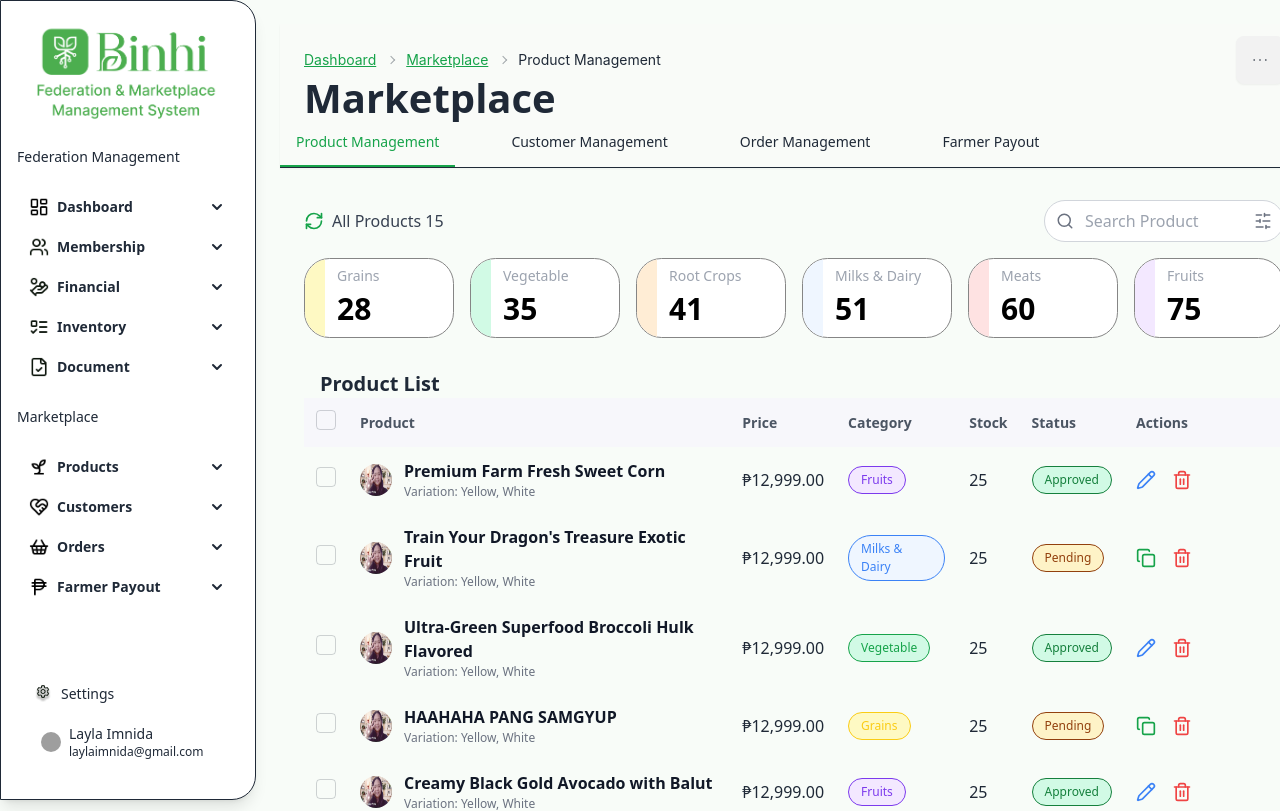
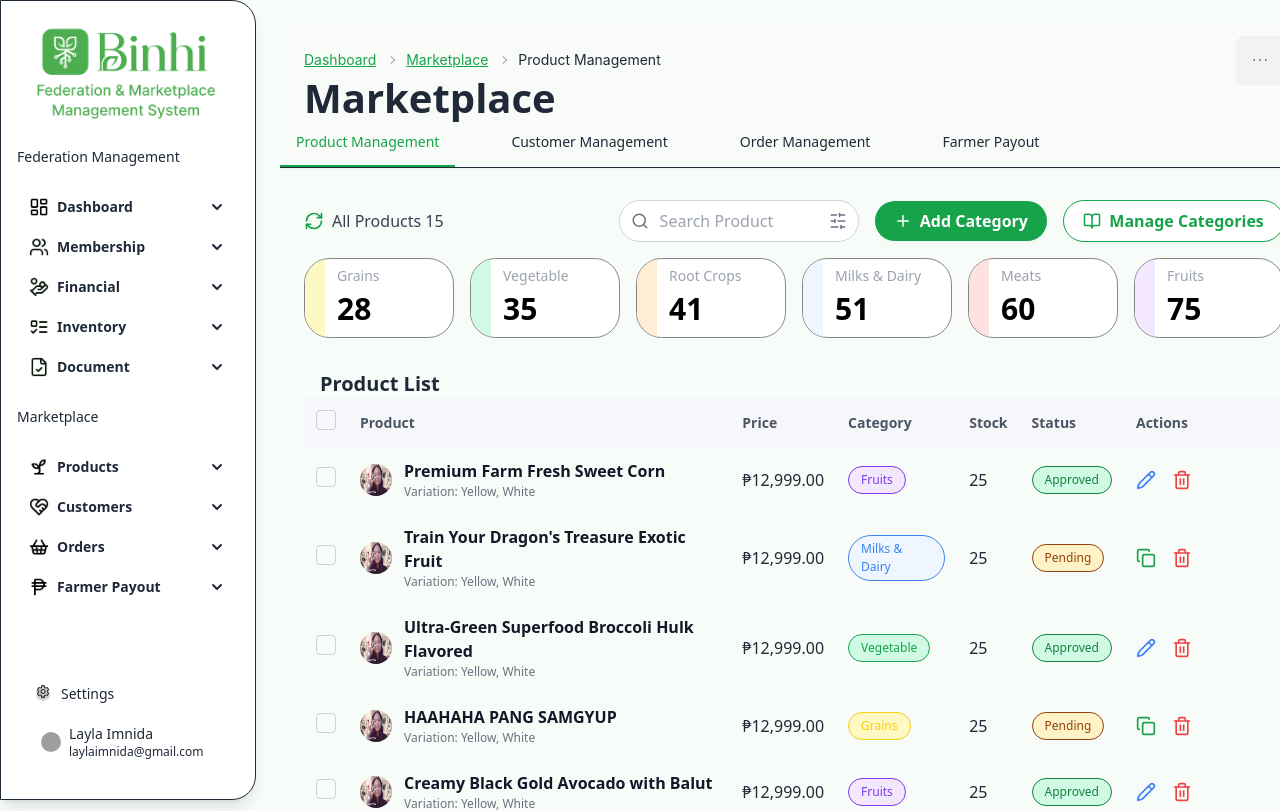
Before and after one commit to Arzion032/binhi-fms-frontend, a React (Vite) app: page /marketplace in a window 1280 px wide. Shown: the top 811 px of the page. Built offline with nearby package versions, Linux system fonts and the light colour scheme; grey boxes are pictures that could not be loaded.

Commit message:
Revised the modal for Product Management

```diff
--- a/src/components/Marketplace/Marketplace.jsx
+++ b/src/components/Marketplace/Marketplace.jsx
@@ -292,6 +292,7 @@ const INITIAL_PRODUCTS = [
     status: 'Approved'
   }
 ];
+
 export default function Marketplace() {
   // Tab and indicator state
   const tabs = [
@@ -362,6 +363,7 @@ export default function Marketplace() {
     customerPage * customersPerPage
   );
   useEffect(() => { setCustomerPage(1); }, [searchQuery]);
+
   // Order history modal
   const [orderHistoryOpen, setOrderHistoryOpen] = useState(false);
   const [orderHistoryCustomer, setOrderHistoryCustomer] = useState(null);
@@ -369,9 +371,27 @@ export default function Marketplace() {
   // Add/Edit modals
   const [showAddCategory, setShowAddCategory] = useState(false);
   const [categoryModalMode, setCategoryModalMode] = useState('add');
+
   const [showEditModal, setShowEditModal] = useState(false);
   const [editProduct, setEditProduct] = useState(null);
-  const closeEditModal = () => { setShowEditModal(false); setEditProduct(null); };
+  const [editModalMode, setEditModalMode] = useState('edit'); // NEW
+
+  const closeEditModal = () => {
+    setShowEditModal(false);
+    setEditProduct(null);
+  };
+
+  // Handlers for Details/Edit
+  const handleDetails = (product) => {
+    setEditProduct(product);
+    setEditModalMode('details');
+    setShowEditModal(true);
+  };
+  const handleEdit = (product) => {
+    setEditProduct(product);
+    setEditModalMode('edit');
+    setShowEditModal(true);
+  };
 
   // ---- Render ----
   return (
@@ -475,7 +495,8 @@ export default function Marketplace() {
             </span>
           </div>
         )}
-        {/* RIGHT: Search and filter */}
+        {/* RIGHT: Search, filter, add/manage categories */}
+        <div className="flex items-center gap-4">
           <div className="relative" style={{ width: '240px' }}>
             <Search
               size={18}
@@ -511,6 +532,55 @@ export default function Marketplace() {
                 color: '#6B7280'
               }}
             />
+          </div>
+          {activeTab === "Product Management" && (
+            <>
+              <button
+                style={{
+                  display: 'flex',
+                  alignItems: 'center',
+                  gap: '0.5rem',
+                  padding: '0.5rem 1.2rem',
+                  backgroundColor: '#16A34A',
+                  color: '#fff',
+                  border: 'none',
+                  borderRadius: '9999px',
+                  fontWeight: 600,
+                  fontSize: '1rem',
+                  cursor: 'pointer',
+                  boxShadow: '0 2px 8px 0 rgba(36,185,111,0.05)'
+                }}
+                onClick={() => {
+                  setCategoryModalMode('add');
+                  setShowAddCategory(true);
+                }}
+              >
+                <Plus size={18} /> Add Category
+              </button>
+              <button
+                style={{
+                  display: 'flex',
+                  alignItems: 'center',
+                  gap: '0.5rem',
+                  padding: '0.5rem 1.2rem',
+                  backgroundColor: '#fff',
+                  color: '#16A34A',
+                  border: '1.5px solid #16A34A',
+                  borderRadius: '9999px',
+                  fontWeight: 600,
+                  fontSize: '1rem',
+                  cursor: 'pointer',
+                  boxShadow: '0 2px 8px 0 rgba(36,185,111,0.05)'
+                }}
+                onClick={() => {
+                  setCategoryModalMode('manage');
+                  setShowAddCategory(true);
+                }}
+              >
+                <BookOpen size={18} /> Manage Categories
+              </button>
+            </>
+          )}
         </div>
       </div>
       {/* CATEGORY SUMMARY (Product Management only) */}
@@ -688,7 +758,7 @@ export default function Marketplace() {
                       >
                         <div className="group flex items-center gap-4">
                           {p.status === 'Pending' ? (
-                            <div className="relative flex items-center" style={{ cursor: 'pointer' }} onClick={() => { setEditProduct(p); setShowEditModal(true); }}>
+                            <div className="relative flex items-center" style={{ cursor: 'pointer' }} onClick={() => handleDetails(p)}>
                               <Copy
                                 size={20}
                                 stroke="#16A34A"
@@ -702,12 +772,12 @@ export default function Marketplace() {
                               </span>
                             </div>
                           ) : (
-                            <div className="relative flex items-center">
+                            <div className="relative flex items-center" style={{ cursor: 'pointer' }}>
                               <Pencil
                                 size={20}
                                 stroke="#3B82F6"
                                 className="cursor-pointer transition-transform duration-200 group-hover:-translate-x-1"
-                                onClick={() => { setEditProduct(p); setShowEditModal(true); }}
+                                onClick={() => handleEdit(p)}
                               />
                               <span
                                 className="absolute left-7 top-1/2 -translate-y-1/2 opacity-0 group-hover:opacity-100 text-[#3B82F6] text-sm font-medium transition-opacity duration-200 whitespace-nowrap"
@@ -730,6 +800,7 @@ export default function Marketplace() {
               </tbody>
             </table>
           )}
+
           {/* --- CUSTOMER MANAGEMENT TABLE --- */}
           {activeTab === "Customer Management" && (
             <table style={{ width: '100%', borderCollapse: 'collapse' }}>
@@ -887,6 +958,7 @@ export default function Marketplace() {
             )
           );
         }}
+        mode={editModalMode} // Passes "details" or "edit"
       />
       <OrderHistoryModal
         isOpen={orderHistoryOpen}
```
Also changed, not shown: src/components/Marketplace/EditDetailsModal.jsx (+61 -43 lines). Lines whose indentation alone changed are shown as unchanged.
